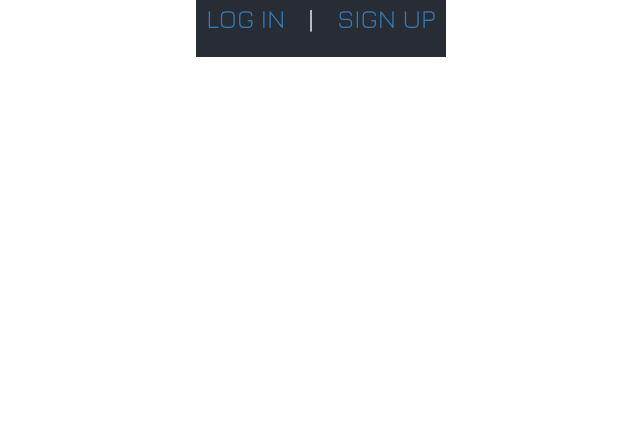
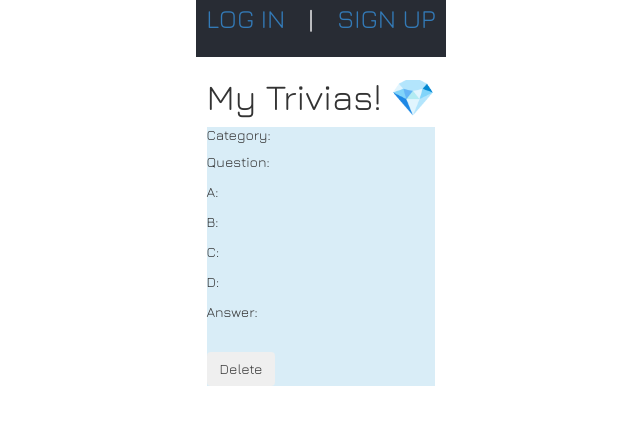
Before and after one commit to angelamchoi/react-trivia-game, a React (Create React App) app: page /mytrivias in a window 1280 px wide. Shown: the top 424 px of the page, without its empty margins (319-959 px from the left). Built offline with nearby package versions, Linux system fonts and the light colour scheme.

Commit message:
worked on create page and my trivias page and added styles

```diff
--- a/routes/api/quiz.js
+++ b/routes/api/quiz.js
@@ -3,10 +3,10 @@ var express = require('express');
 var router = express.Router();
 var quizCtrl = require('../controllers/api/quiz');
 
-router.get('/quiz', quizCtrl.index);
-router.get('/quiz/:id', quizCtrl.show);
+router.get('/create', quizCtrl.index);
+router.get('/create/:id', quizCtrl.show);
 router.post('/create', quizCtrl.create);
 router.delete('/create/:id', quizCtrl.delete);
-router.put('/quizzes/:id', quizCtrl.update);
+router.put('/creates/:id', quizCtrl.update);
 
 module.exports = router;
--- a/src/components/NavBar/NavBar.jsx
+++ b/src/components/NavBar/NavBar.jsx
@@ -15,6 +15,7 @@ const NavBar = ({user, handleLogout}) => {
         <Link to="/quiz">play trivia </Link>&nbsp; | &nbsp;
         <Link to="/create">create</Link>&nbsp; | &nbsp;
         <Link to="/favs">favs</Link>&nbsp; | &nbsp;
+        <Link to="/mytrivias">my trivias</Link>&nbsp; | &nbsp;
 
       </span>
           </div>
--- a/src/components/QuizForm/QuizForm.jsx
+++ b/src/components/QuizForm/QuizForm.jsx
@@ -1,5 +1,6 @@
 import { React, Component } from "react";
 import { Link } from 'react-router-dom';
+import quizService from "../../utils/quizService";
 import "../QuizForm/QuizForm.css";
 
 class QuizForm extends Component {
@@ -16,57 +17,70 @@ class QuizForm extends Component {
     };
   }
 
-handleChange = (e) => {
-    this.setState({
-      [e.target.name]: e.target.value,
-    });
+  handleChange = (e) => {
+    const name = e.target.name;
+    const value = e.target.value;
+    this.setState({ [name]: value });
   };
 
+async updateQuiz() {
+    let quiz;
+    if (this.updatePage) {
+      quiz = await quizService.update({ ...this.state });
+    } else {
+      quiz = await quizService.create({ ...this.state });
+    }
+    return quiz;
+}
 
-// handleSubmit = async (e) => {
-//     e.preventDefault();
-//     try {
-//       await userService.signup(this.state);
-//       this.props.handleSignupOrLogin()
-//       this.props.history.push('/');
-//     } catch (err) {
-//       this.props.updateMessage(err.message);
-//     }
-//   }
-
+handleSubmit = async (e) => {
+    e.preventDefault();
+    const quiz = await this.updateQuiz();
+    if (quiz) {
+      this.props.handleUpdateQuizzes();
+      this.props.history.push("/");
+    } else {
+      window.confirm("quizUpdate failed");
+    }
+  };
 
 render() {
     return (
       <div className="QuizForm-body">
         <form className="form-horizontal" onSubmit={this.handleSubmit} >
-          <div className="form-group">
+        <div className="form-group">
             <div className="col-sm-12">
-              <input type="text" className="form-control" placeholder="question" value={this.state.question} name="question" onChange={this.handleChange} />
+              <input type="text" className="form-control" placeholder="category" value={this.state.question} name="category" onChange={(e) => this.handleChange(e)} />
             </div>
           </div>
           <div className="form-group">
             <div className="col-sm-12">
-              <input type="choice1" className="form-control" placeholder="choice 1" value={this.state.email} name="choice1" onChange={this.handleChange} />
+              <input type="text" className="form-control" placeholder="question" value={this.state.question} name="question" onChange={(e) => this.handleChange(e)} />
             </div>
           </div>
           <div className="form-group">
             <div className="col-sm-12">
-              <input type="choice2" className="form-control" placeholder="choice 2" value={this.state.password} name="choice2" onChange={this.handleChange} />
+              <input type="choice1" className="form-control" placeholder="choice 1" value={this.state.email} name="choice1" onChange={(e) => this.handleChange(e)} />
             </div>
           </div>
           <div className="form-group">
             <div className="col-sm-12">
-              <input type="choice3" className="form-control" placeholder="Choice 3" value={this.state.passwordConf} name="choice3" onChange={this.handleChange} />
+              <input type="choice2" className="form-control" placeholder="choice 2" value={this.state.password} name="choice2" onChange={(e) => this.handleChange(e)} />
             </div>
           </div>
           <div className="form-group">
             <div className="col-sm-12">
-              <input type="choice4" className="form-control" placeholder="Choice 4" value={this.state.passwordConf} name="choice4" onChange={this.handleChange} />
+              <input type="choice3" className="form-control" placeholder="choice 3" value={this.state.passwordConf} name="choice3" onChange={(e) => this.handleChange(e)} />
             </div>
           </div>
           <div className="form-group">
             <div className="col-sm-12">
-              <input type="answer" className="form-control" placeholder="answer" value={this.state.passwordConf} name="answer" onChange={this.handleChange} />
+              <input type="choice4" className="form-control" placeholder="choice 4" value={this.state.passwordConf} name="choice4" onChange={(e) => this.handleChange(e)} />
+            </div>
+          </div>
+          <div className="form-group">
+            <div className="col-sm-12">
+              <input type="answer" className="form-control" placeholder="answer" value={this.state.passwordConf} name="answer" onChange={(e) => this.handleChange(e)} />
             </div>
           </div>
           <div className="form-group">
--- a/src/pages/App/App.css
+++ b/src/pages/App/App.css
@@ -14,6 +14,7 @@ main {
 * {
   font-family: 'Jura', sans-serif;
   scrollbar-width: thin;
+
 
 }
 
--- a/src/pages/App/App.js
+++ b/src/pages/App/App.js
@@ -9,6 +9,7 @@ import LogoutPage from "../LogoutPage/LogoutPage";
 import ResultPage from "../ResultPage/ResultPage";
 import SettingsPage from "../SettingsPage/SettingsPage";
 import FavsPage from "../FavsPage/FavsPage";
+import MyTriviasPage from "../MyTriviasPage/MyTriviasPage";
 import CreatePage from "../CreatePage/CreatePage";
 import NavBar from "../../components/NavBar/NavBar";
 import Footer from "../../components/Footer/Footer";
@@ -64,6 +65,7 @@ class App extends Component {
           <Route exact path="/create" render={() => <CreatePage />} />
           <Route exact path="/quiz" render={() => <QuizPage />} />
           <Route exact path="/favs" render={() => <FavsPage />} />
+          <Route exact path="/mytrivias" render={() => <MyTriviasPage />} />
         </Switch>
       </div>
     );
--- a/src/pages/CreatePage/CreatePage.jsx
+++ b/src/pages/CreatePage/CreatePage.jsx
@@ -1,16 +1,39 @@
-import React from 'react';
+import React, { Component } from "react";
 import QuizForm from '../../components/QuizForm/QuizForm';
+import quizService from "../../utils/quizService";
 import './CreatePage.css'
 
 
-const CreatePage = (props) => {
-    return (
-        <div>
-            <h1> 💡Create a Trivia Question!</h1>
-            <QuizForm />
-        </div>
+class CreatePage extends Component {
+    constructor() {
+      super();
+      this.state = {
+        category: "",
+        choice1: "",
+        choice2: "",
+        choice3: "",
+        choice4: "",
+        correctAnswer: "",
+      };
+    }
 
-    );
-    };
+    render() {
+        const { quiz } = this.state;
+        return (
+
+            <div className="Quizform">
+                <h1> 💡Create a Trivia Question!</h1>
+                <div className="col md-3">
+                <ul class="list-group">
+                    <li class="list-group-item d-flex justify-content-between align-items-center">
+                        <QuizForm
+                        />
+                    </li>
+                </ul>
+            </div>
+          </div>
+        );
+    }
+}
 
 export default CreatePage;
--- a/src/pages/MyTriviasPage/MyTriviasPage.jsx
+++ b/src/pages/MyTriviasPage/MyTriviasPage.jsx
@@ -0,0 +1,58 @@
+import React, { Component } from "react";
+import QuizForm from '../../components/QuizForm/QuizForm';
+import quizService from "../../utils/quizService";
+
+class MyTriviasPage extends Component {
+    constructor() {
+      super();
+      this.state = {
+        quiz: {},
+        question: {},
+        choice1: {},
+        choice2: {},
+        choice3: {},
+        choice4: {},
+        correctAnswer: {},
+        };
+    }
+    handleDelete = async (e) => {
+        await quizService.delete(this.state.quiz._id);
+        this.props.history.push("/");
+};
+
+
+    render() {
+        const { quiz } = this.state;
+        return (
+            <div>
+            <div className="MyTrivias">
+                <h1> My Trivias! 💎</h1>
+            </div>
+            <div className="card text-dark bg-info mb-3">
+                <div className="card-header">
+                    <div className="card-body">
+                        <h5 className="card-title">Category: {quiz.category}</h5>
+                        <p className="card-text">Question: {quiz.question}</p>
+                        <p className="card-text">A: {quiz.choice1}</p>
+                        <p className="card-text">B: {quiz.choice1}</p>
+                        <p className="card-text">C: {quiz.choice1}</p>
+                        <p className="card-text">D: {quiz.choice1}</p>
+                        <p className="card-text">Answer: {quiz.correctAnswer}</p>
+                    </div>
+            <div className="btn-toolbar">
+                <button
+                    type="button"
+                    class="btn btn-secondary"
+                    onClick={this.handleDelete}
+                    >
+                Delete
+                </button>
+            </div>
+        </div>
+    </div>
+</div>
+        );
+    }
+}
+
+export default MyTriviasPage;
--- /dev/null
+++ b/src/utils/quizService.js
@@ -0,0 +1,60 @@
+import tokenService from "./tokenService";
+
+const BASE_URL = "/api/create/";
+
+function index() {
+  return fetch(BASE_URL)
+    .then((res) => res.json())
+    .catch((err) => console.log("err", err));
+}
+
+function getOne(id) {
+  return fetch(`${BASE_URL}${id}`)
+    .then((res) => res.json())
+    .catch((err) => console.log("err", err));
+}
+
+function create(quiz) {
+  console.log(quiz);
+  const options = {
+    method: "POST",
+    headers: {
+      "Content-type": "application/json",
+      Authorization: "Bearer " + tokenService.getToken(),
+    },
+    body: JSON.stringify(quiz),
+  };
+  return fetch(BASE_URL, options).then((res) => res.json());
+}
+
+function update(quiz) {
+  console.log(quiz);
+  const options = {
+    method: "PUT",
+    headers: {
+      "Content-type": "application/json",
+      Authorization: "Bearer " + tokenService.getToken(),
+    },
+    body: JSON.stringify(quiz),
+  };
+  return fetch(BASE_URL + quiz._id, options).then((res) => res.json());
+}
+
+function deleteOne(id) {
+  const options = {
+    method: "DELETE",
+    headers: {
+      "Content-type": "application/json",
+      Authorization: "Bearer " + tokenService.getToken(),
+    },
+  };
+  return fetch(BASE_URL + id, options).then((res) => res.json());
+}
+
+export default {
+  index,
+  getOne,
+  create,
+  update,
+  delete: deleteOne,
+};
```
